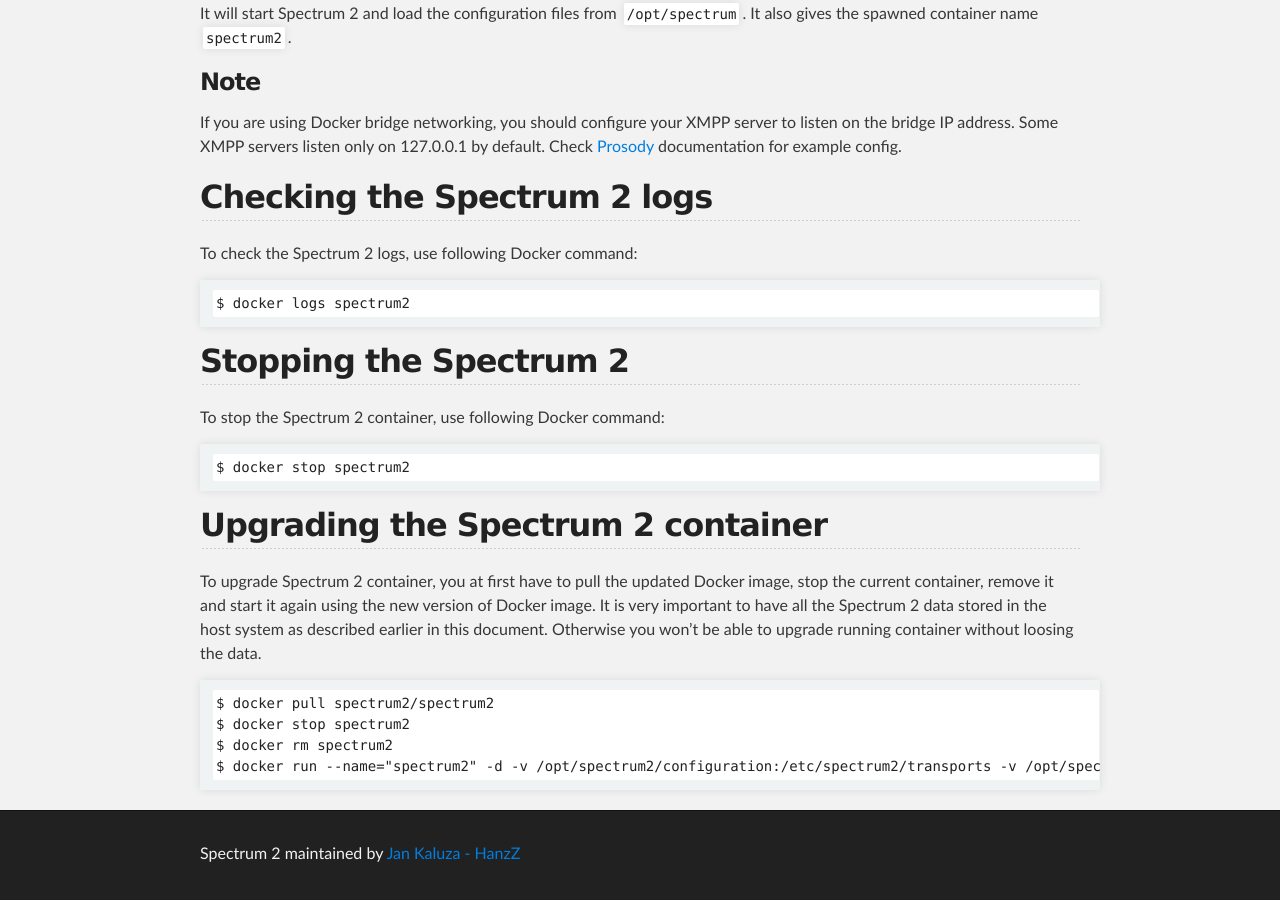
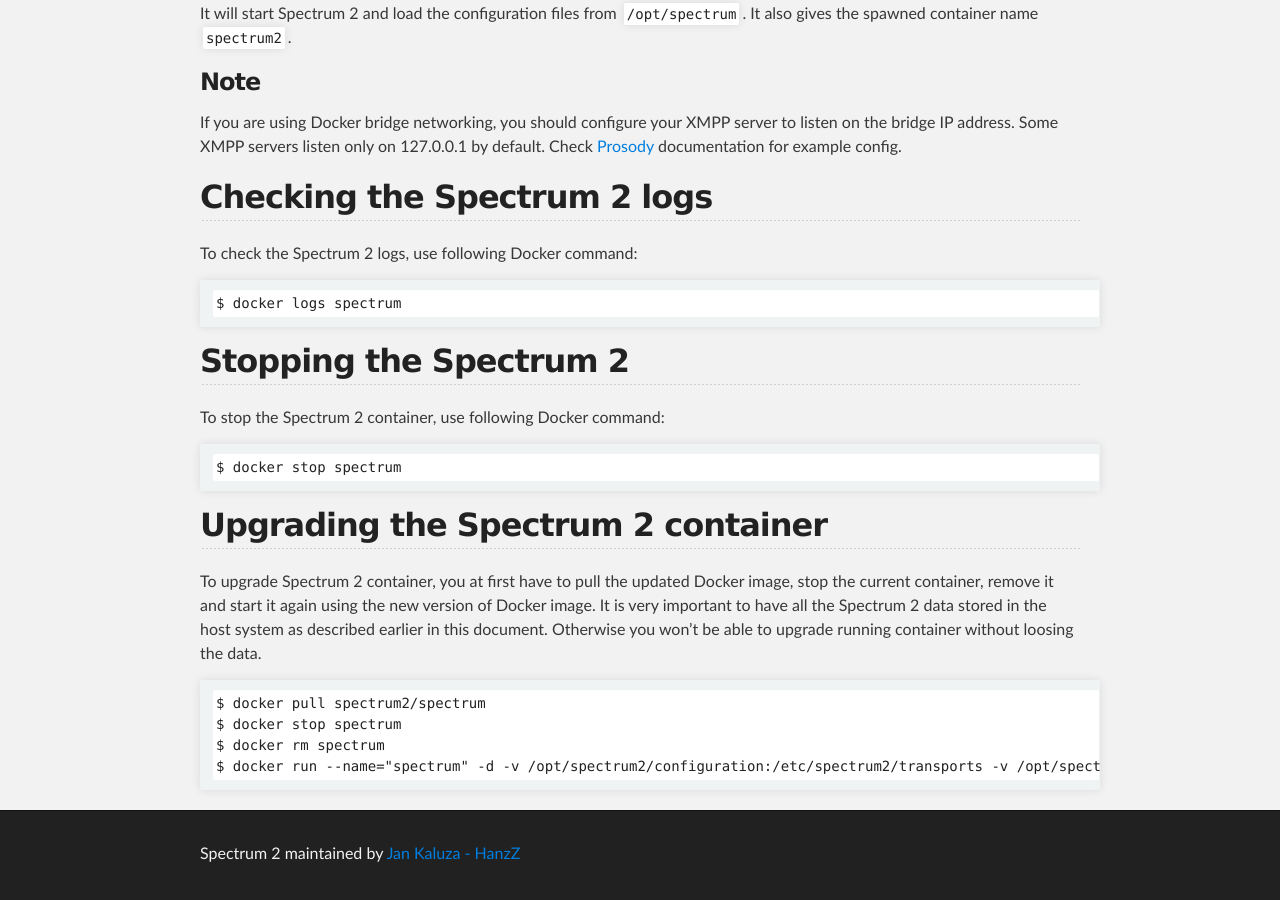
Before and after one commit to SpectrumIM/spectrum2, a Jekyll site: the page built from documentation/installation/docker.md, in a window 1280 px wide and 900 px high, scrolled down 1541 px. Built offline with Jekyll 4.4.1, drawn with Linux system fonts in a browser that asks for light colours; some of the changed text lies outside the part shown.

Commit message:
Update docker.md

```diff
--- a/documentation/installation/docker.md
+++ b/documentation/installation/docker.md
@@ -21,7 +21,7 @@
 
 To download Spectrum 2 Docker image to your system, just run following command:
 
-	$ docker pull spectrum2/spectrum2
+	$ docker pull spectrum2/spectrum
 
 You can also update Spectrum 2 using this command later.
 
@@ -63,19 +63,19 @@
 
 To check the Spectrum 2 logs, use following Docker command:
 
-	$ docker logs spectrum2
+	$ docker logs spectrum
 
 ## Stopping the Spectrum 2
 
 To stop the Spectrum 2 container, use following Docker command:
 
-	$ docker stop spectrum2
+	$ docker stop spectrum
 
 ## Upgrading the Spectrum 2 container
 
 To upgrade Spectrum 2 container, you at first have to pull the updated Docker image, stop the current container, remove it and start it again using the new version of Docker image. It is very important to have all the Spectrum 2 data stored in the host system as described earlier in this document. Otherwise you won't be able to upgrade running container without loosing the data.
 
-	$ docker pull spectrum2/spectrum2
-	$ docker stop spectrum2
-	$ docker rm spectrum2
-	$ docker run --name="spectrum2" -d -v /opt/spectrum2/configuration:/etc/spectrum2/transports -v /opt/spectrum2/data:/var/lib/spectrum2 spectrum2/spectrum2
+	$ docker pull spectrum2/spectrum
+	$ docker stop spectrum
+	$ docker rm spectrum
+	$ docker run --name="spectrum" -d -v /opt/spectrum2/configuration:/etc/spectrum2/transports -v /opt/spectrum2/data:/var/lib/spectrum2 spectrum2/spectrum2
```
